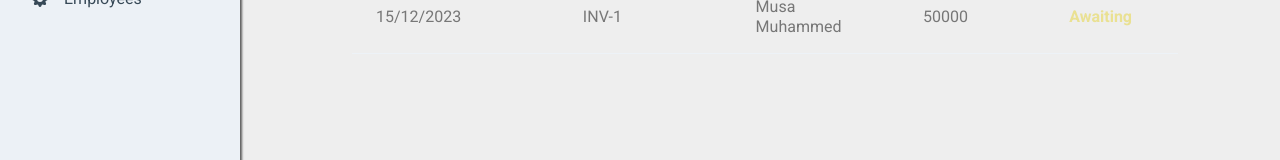
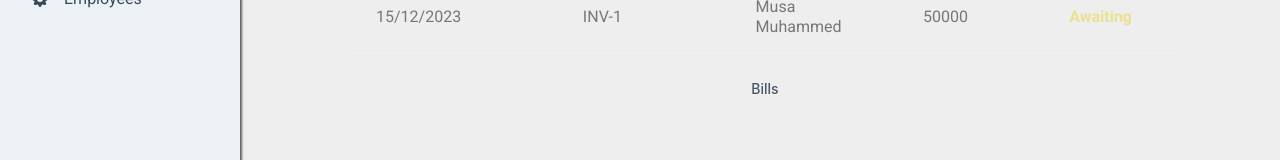
Before and after one commit to DLT-Africa/Quickbill, a React (Vite) app in the folder client/: page /bills in a window 1280 px wide. Shown: the part 368-528 px from the top of the page. Built offline with nearby package versions, Linux system fonts and the light colour scheme.

Commit message:
Changes done

```diff
--- a/client/package.json
+++ b/client/package.json
@@ -10,6 +10,7 @@
     "preview": "vite preview"
   },
   "dependencies": {
+    "@chakra-ui/icons": "^2.1.1",
     "@chakra-ui/react": "^2.8.2",
     "atom": "^1.4.2",
     "npm": "^10.2.5",
--- a/client/src/components/BillCon.jsx
+++ b/client/src/components/BillCon.jsx
@@ -94,7 +94,7 @@ const BillCon = () => {
 
           <Box p={4} float={'right'} w={'full'}>
             <Table variant="simple">
-              {/* <TableCaption>Bills</TableCaption> */}
+              <TableCaption>Bills</TableCaption>
               <Thead >
                 <Tr p={4} borderBottom={'0.5px solid rgba(0, 0, 0, 0.60)'} borderTop={'0.5px solid rgba(0, 0, 0, 0.60)'} bg={'rgba(55, 73, 87, 0.1)'}>
                   <Th color={'#1c1c1c'} fontSize={'xl'}>
--- a/client/src/components/SidebarWithHeader.jsx
+++ b/client/src/components/SidebarWithHeader.jsx
@@ -127,7 +127,7 @@ const SidebarContent = ({ onClose, ...rest }) => {
           <AccordionPanel pb={4}>
             <NavItem
               as={NavLink}
-              to={"/bill"}
+              to={"/bills"}
               // _active={{ bg: "white" }}
               style={({ isActive }) => ({
                 background: isActive ? "#0BC5EA" : "",
--- a/client/src/pages/AboutPage.jsx
+++ b/client/src/pages/AboutPage.jsx
@@ -1,5 +1,5 @@
 import React from "react";
-import NavBar from "../Components/NavBar";
+import NavBar from "../components/NavBar";
 import AboutUsHero from "../components/AboutUsHero";
 import AboutUsTeam from "../components/AboutUsTeam";
 import Footer from "../components/Footer";
--- a/client/src/pages/BillPage.jsx
+++ b/client/src/pages/BillPage.jsx
@@ -1,6 +1,4 @@
-import { Box } from '@chakra-ui/react'
 import BillCon from '../components/BillCon'
-import NavBar from '../Components/NavBar'
 import SidebarWithHeader from '../components/SidebarWithHeader'
 
 const BillPage = () => {
--- a/client/src/pages/InvoiceMe.jsx
+++ b/client/src/pages/InvoiceMe.jsx
@@ -1,6 +1,4 @@
-import { Box } from '@chakra-ui/react'
 import InvoiceCon from '../components/InvoiceCon'
-import NavBar from '../Components/NavBar'
 import SidebarWithHeader from '../components/SidebarWithHeader'
 
 const InvoiceMe = () => {
```
Also changed, not shown: client/src/pages/HomePage.jsx (+6 -6 lines), 1 other file (tests, documents, lock files or other folders).
